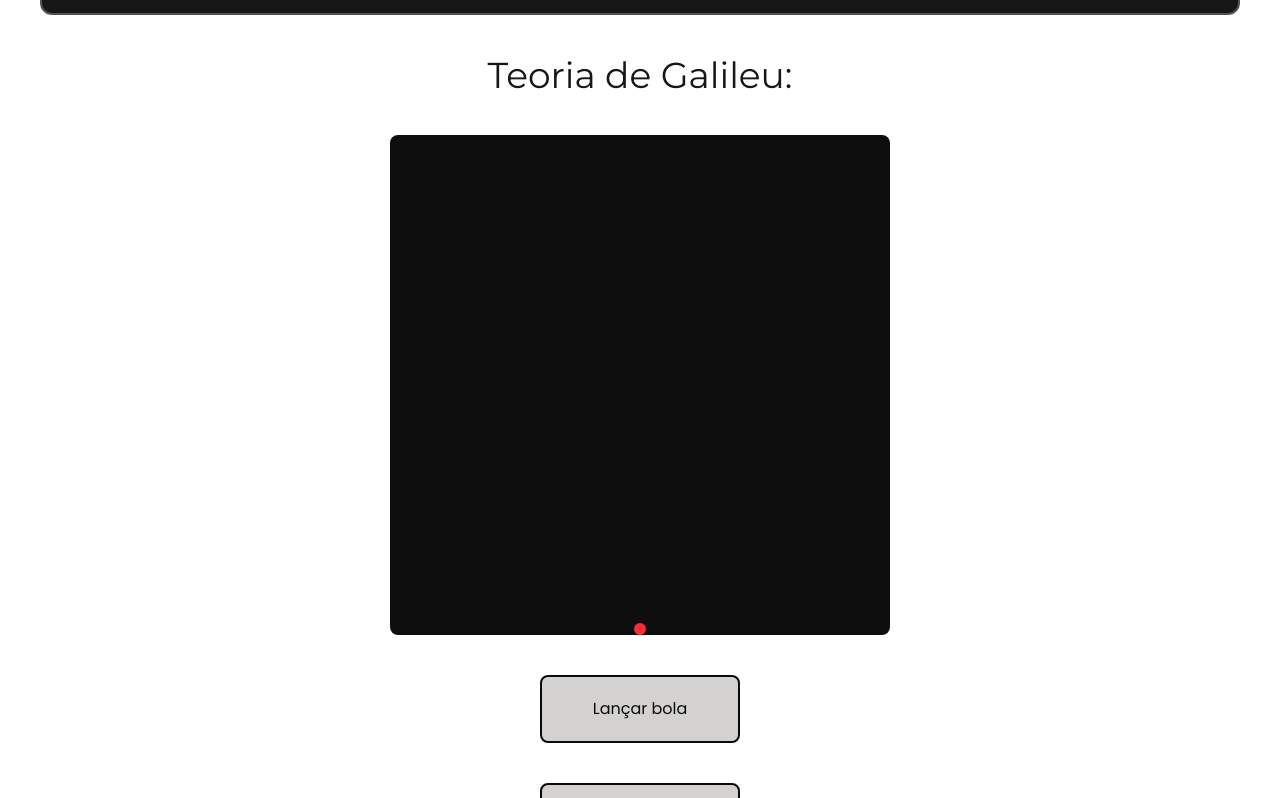
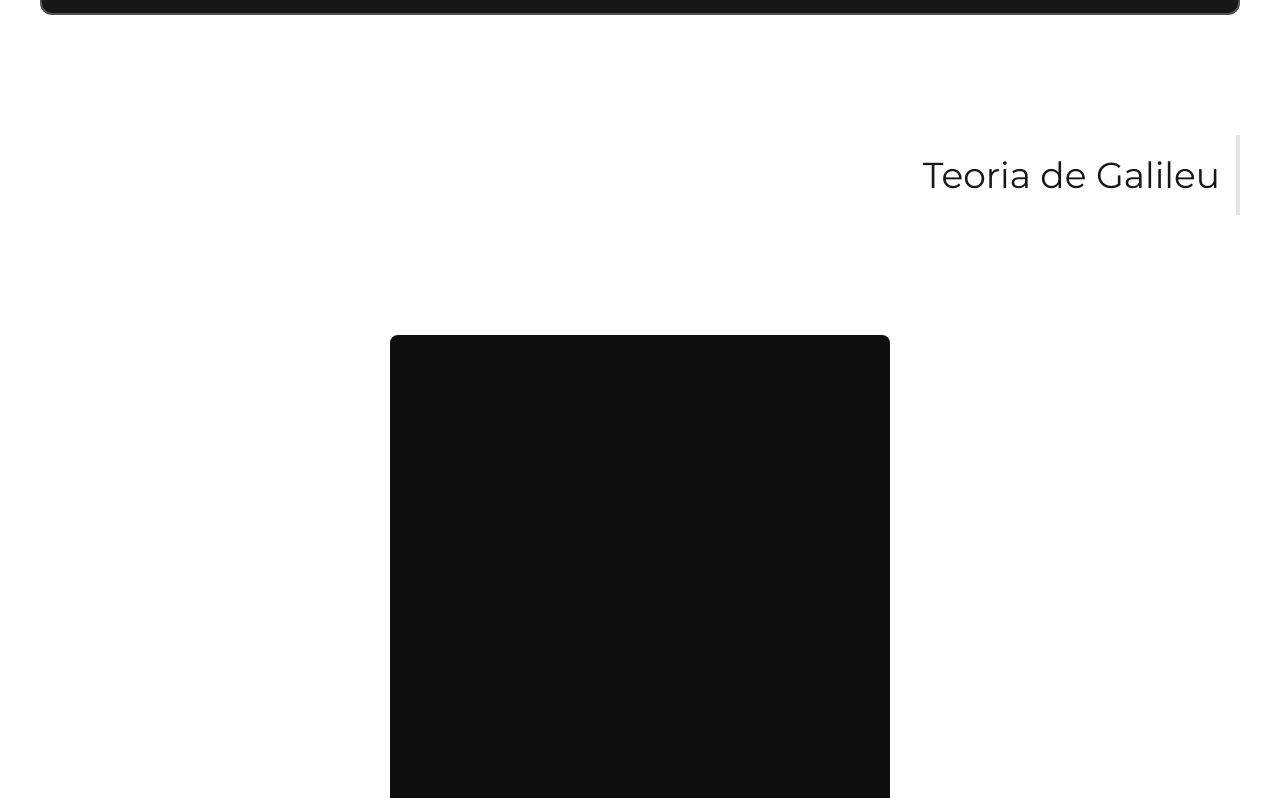
Before and after one commit to JoaoPauloQC/Cinematic, a Next.js app: page /GalileuVSAristoteles in a window 1280 px wide. Shown: the part 642-1440 px from the top of the page. Built offline with nearby package versions, Linux system fonts and the light colour scheme.

Commit message:
styles: adding animations and changing GalileuVSAristoteles

```diff
--- a/src/app/GalileuVSAristoteles/Aristoteles/Aristoteles.tsx
+++ b/src/app/GalileuVSAristoteles/Aristoteles/Aristoteles.tsx
@@ -2,6 +2,8 @@ import { PersonalData } from "@/Components/Box";
 import AristolesGraph from "./AristotelesGraph";
 import aristotelesPic from '@/assets/physicist/aristotelesPic.jpg'
 import {TextBox} from "@/Components/Box";
+import { DirectionReveal } from "@/app/ScrollAnimations/DirectionReveal";
+import RevealScroll from "@/app/ScrollAnimations/RevealScroll";
 
 const AristolesData : PersonalData ={
     title: "Aristóteles",
@@ -14,8 +16,15 @@ export default function Galileu () {
     return (
         <div className="Aristoteles flex flex-col pt-20 gap-10 justify-center wrapper ">
             <TextBox title={AristolesData.title} texts={AristolesData.texts} img={AristolesData.img}></TextBox>
-            <h1 className="fade-in-1s Montserrat self-center text-4xl max-md:text-3xl">Teoria de Aristóteles: </h1>
-             <AristolesGraph/>
+            <DirectionReveal direction={'left'} responsive={2000} threshold={0.9} classname={"py-10 max-md:px-5"}>
+                <div className="flex gap-4">
+                    <div className="bg-neutral-200 h-20 w-1"></div>
+                    <h1 className="fade-in-1s Montserrat self-center text-4xl max-md:text-3xl">Teoria de Aristóteles </h1>
+                </div>
+            </DirectionReveal>
+            <RevealScroll threshold={0.5} transition="transition-opacity duration-800">
+                <AristolesGraph/>
+            </RevealScroll>
         </div>
     )
 }
--- a/src/app/GalileuVSAristoteles/Galileu/Galileu.tsx
+++ b/src/app/GalileuVSAristoteles/Galileu/Galileu.tsx
@@ -3,6 +3,8 @@ import GalileuGraph from "./GalileuGraph";
 
 import galileuPic from '@/assets/physicist/galileuPic.jpg'
 import {TextBox} from "@/Components/Box";
+import { DirectionReveal } from "@/app/ScrollAnimations/DirectionReveal";
+import RevealScroll from "@/app/ScrollAnimations/RevealScroll";
 
 
 
@@ -16,9 +18,15 @@ export default function Galileu () {
     return (
         <div className="Galileu flex flex-col pt-20 gap-10 justify-center wrapper ">
             <TextBox title={GalileuData.title} texts={GalileuData.texts} img={GalileuData.img}></TextBox>
-
-            <h1 className="fade-in-1s Montserrat self-center text-4xl">Teoria de Galileu: </h1>
+            <DirectionReveal direction={'right'} responsive={2000} threshold={0.9} classname={"py-20 max-md:px-5"}>
+                <div className="flex gap-4  flex-row-reverse">
+                    <div className="bg-neutral-200 h-20 w-1"></div>
+                    <h1 className="fade-in-1s Montserrat self-center text-4xl max-md:text-3xl">Teoria de Galileu </h1>
+                </div>
+            </DirectionReveal>
+            <RevealScroll threshold={0.5} transition="transition-all duration-800">
             <GalileuGraph/>
+            </RevealScroll>
         </div>
     )
 }
--- /dev/null
+++ b/src/app/ScrollAnimations/DirectionReveal.tsx
@@ -0,0 +1,86 @@
+"use client"
+
+import { useEffect, useRef, useState } from "react"
+
+
+
+export const DirectionReveal = ({direction,responsive,children,threshold,classname}: {direction : string,responsive:number,children:React.ReactNode,threshold:number,classname: string}) => {
+
+    const side = () => {
+        switch (direction){
+            case ("left"):
+                return "-translate-x-full"
+                break
+            case ("right"):
+                return "translate-x-full"
+        }
+    }
+    const DirectionRef = useRef(null)
+    const [isVisible,setIsVisible] = useState(false)
+    useEffect(()=> {
+        console.log("Direção:",direction,"Isvisible? :", isVisible,responsive)
+            if (responsive){
+            if ( responsive > window.innerWidth){
+            const observe = new IntersectionObserver((entries) => {
+                entries.forEach(e =>{
+                    if(e.isIntersecting){
+                        console.log("Responsive tag: ", responsive)
+                        console.log("Width",window.innerWidth)
+                        console.log(e.target)
+                        setIsVisible(true)
+
+
+
+
+                    }
+            })
+            },{threshold:threshold})
+            if(DirectionRef.current){
+                observe.observe(DirectionRef.current)
+            }
+            console.log("Constructing Left")
+
+            return () =>{
+                console.log("Destructing Left")
+            }}
+            else{
+                setIsVisible(true)
+            }}
+            else{
+                const observe = new IntersectionObserver((entries) => {
+                entries.forEach(e =>{
+                    if(e.isIntersecting){
+                        console.log("Responsive tag: ", responsive)
+                        console.log("Width",window.innerWidth)
+                        console.log(e.target)
+                        setIsVisible(true)
+
+
+
+
+                    }
+                })
+            },{threshold:threshold})
+
+            if(DirectionRef.current){
+                observe.observe(DirectionRef.current)
+            }
+            console.log("Constructing Left")
+
+            return () =>{
+                console.log("Destructing Left")
+            }}
+
+        }
+        )
+
+
+        return(
+            <div ref={DirectionRef}>
+                <div className={((responsive != undefined)?(isVisible? "-translate-x-0 " : side() + " ") : "-translate-x-0 ") + "transition-transform duration-500 " + classname}>
+                    {children}
+                </div>
+            </div>
+        )
+
+}
--- a/src/app/ScrollAnimations/RevealScroll.tsx
+++ b/src/app/ScrollAnimations/RevealScroll.tsx
@@ -5,11 +5,17 @@ import { useEffect, useRef, useState } from "react"
 type Props = {
     children: React.ReactNode,
     classname?: string,
+    transition?: string,
     threshold: number,
 }
 
-export default function RevealScroll ({children,classname,threshold}: Props){
+export default function RevealScroll ({children,classname,threshold,transition}: Props){
 
+    const [transitionState, setTransition] = useState (transition)
+    useEffect(() =>{console.log(transition);if (transition == undefined){
+        setTransition("transition-opacity duration-300")
+    }}
+    )
     const RevealRef = useRef(null)
     const [isVisible,setIsVisible] = useState(false)
     useEffect(()=>{
@@ -32,7 +38,7 @@ export default function RevealScroll ({children,classname,threshold}: Props){
     })
 
     return(
-        <div className={(isVisible? "opacity-100 " : "opacity-0 ") + "transition-opacity duration-300"} ref={RevealRef}>
+        <div className={(isVisible? "opacity-100 " : "opacity-0 ") + transitionState} ref={RevealRef}>
             {children}
         </div>
     )
--- a/src/data.ts
+++ b/src/data.ts
@@ -50,9 +50,11 @@ type socialmedia = {
     link?: string
 }
 
+import githubIcon from '@/assets/icons/icons8-github.svg'
+
 const github: socialmedia = {
     name: "GitHub",
-    iconPath: "",
+    icon: githubIcon,
     link: "https://github.com/JoaoPauloQC"
 }
 
--- a/src/shared/Footer.tsx
+++ b/src/shared/Footer.tsx
@@ -4,7 +4,7 @@ export default function Footer ()  {
     return(
         <div className="footer bg-neutral-900">
             <div className="wrapper">
-                <div className="footer__container flex justify-between py-10">
+                <div className="footer__container flex justify-between py-10 max-md:flex-col max-md:justify-center max-md:text-center max-md:gap-10">
                     <div className="footer__left grid gap-10 Poppins text-xl items-center">
                         <p> João Paulo Queiroz Costa </p>
                         <p> Repositório GitHub </p>
@@ -12,9 +12,9 @@ export default function Footer ()  {
                     </div>
                     <div className="footer__right">
                         <Box classname={"border-amber-200  bg-neutral-900 max-md:flex-col"}>
-                            <form action="" className="w-96 grid justify-center p-5 gap-5">
-                                <input type="text" className="border-2 border-amber-200 rounded-xl Poppins py-2 pl-3 outline-none bg-neutral-900 text-amber-200" placeholder="seuemail@gmail.com" />
-                                <textarea  className="border-2 border-amber-200 rounded-xl h-30 Poppins py-2 pl-3 outline-none bg-neutral-900 text-amber-200 flex text-start" placeholder="Sua mensagem"/>
+                            <form action="" className="w-96 grid justify-center p-5 gap-5 max-md:p-3 max-md:w-full">
+                                <input type="text" className="border-2 border-amber-200 rounded-xl Poppins py-4 px-5 outline-none bg-neutral-900 text-amber-200" placeholder="seuemail@gmail.com" />
+                                <textarea  className="border-2 border-amber-200 rounded-xl h-40 Poppins py-4 px-5 outline-none bg-neutral-900 text-amber-200 flex text-start" placeholder="Sua mensagem"/>
 
                             </form>
                         </Box>
--- a/src/shared/Header.tsx
+++ b/src/shared/Header.tsx
@@ -14,7 +14,7 @@ export default function Header () {
                    <div className="header__icons">
                         {socialmedias.map(sm => (
                             <div className="icon__box w-10 h-10 bg-neutral-100 flex justify-center items-center rounded-xl">
-                                <img src={(sm.iconPath? sm.iconPath : (sm.icon? sm.icon.src : ""))} alt="" />
+                                <img src={(sm.iconPath? sm.iconPath : (sm.icon? sm.icon.src : ""))} alt="" className="w-full"/>
 
                             </div>
 
```
Also changed, not shown: src/assets/icons/icons8-github.svg (added).
